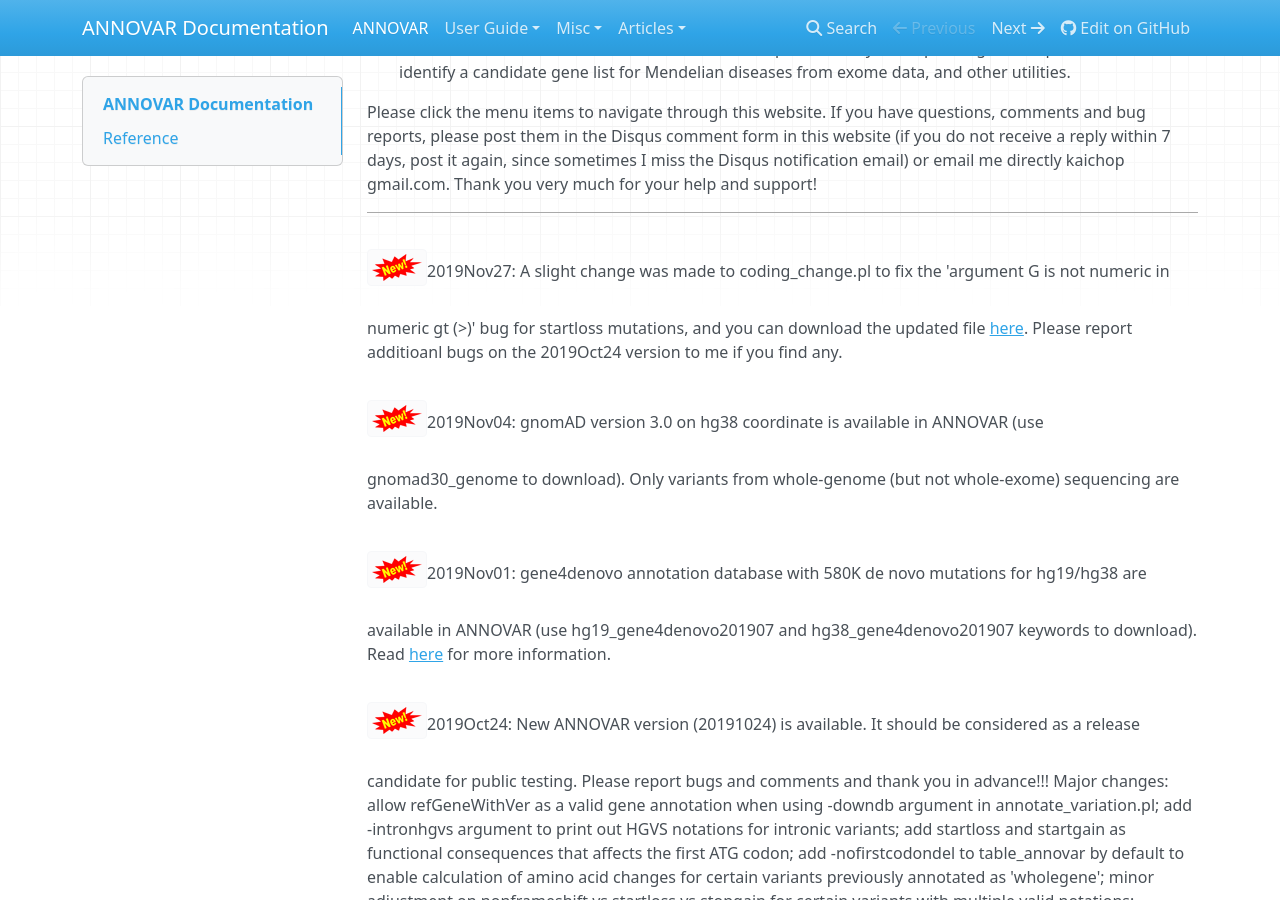
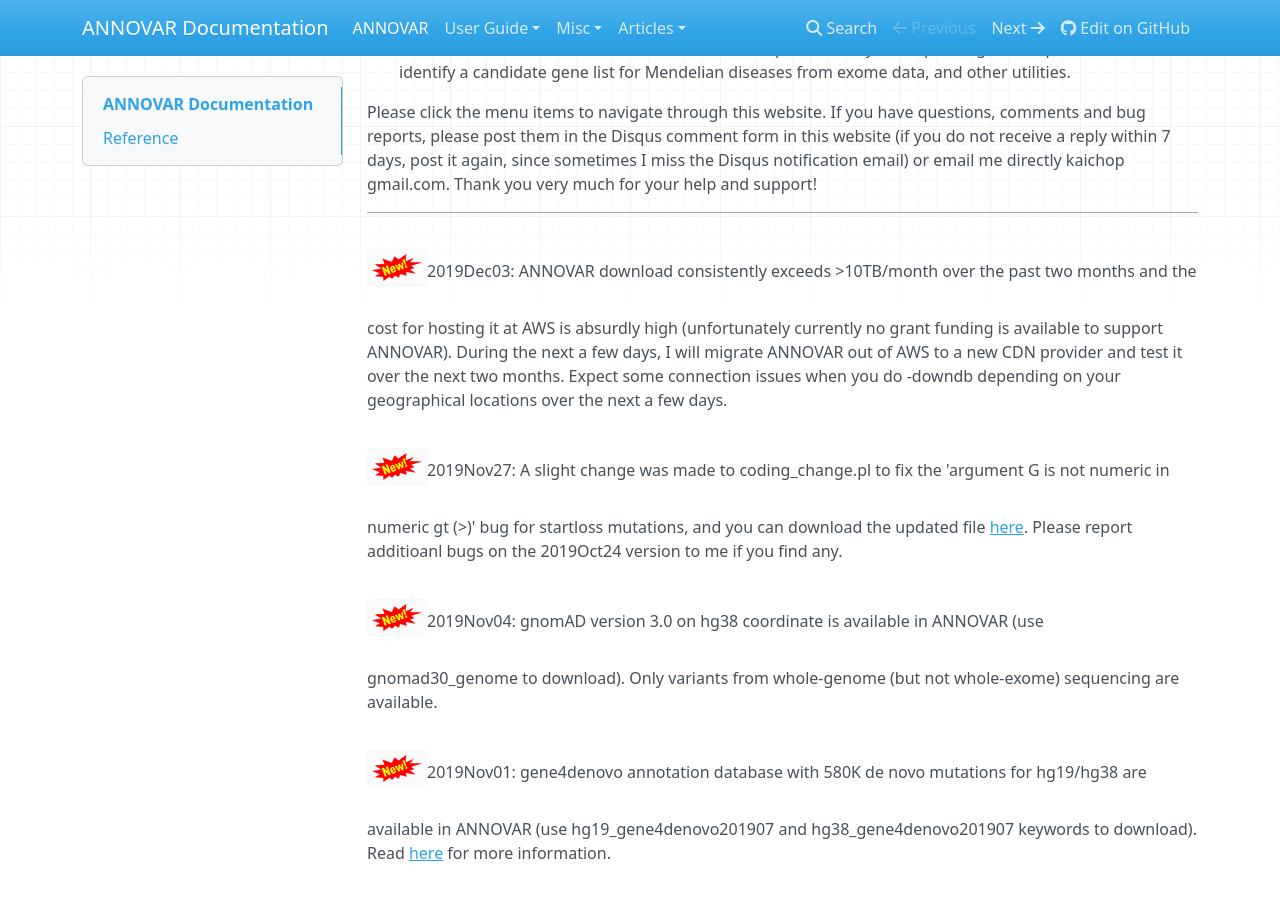
Before and after one commit to WGLab/doc-ANNOVAR, an MkDocs documentation site: the page built from docs/index.md, in a window 1280 px wide and 900 px high, scrolled down 522 px. Built offline with MkDocs 1.6.1, drawn with Linux system fonts in a browser that asks for light colours; nearby versions of some CDN libraries; old or Windows-style settings are respelled for this version of MkDocs.

Commit message:
Update index.md

```diff
--- a/docs/index.md
+++ b/docs/index.md
@@ -10,6 +10,8 @@ ANNOVAR is an efficient software tool to utilize update-to-date information to f
 Please click the menu items to navigate through this website. If you have questions, comments and bug reports, please post them in the Disqus comment form in this website (if you do not receive a reply within 7 days, post it again, since sometimes I miss the Disqus notification email) or email me directly kaichop gmail.com. Thank you very much for your help and support!
 
 ---
+
+![new](img/new.png)2019Dec03: ANNOVAR download consistently exceeds >10TB/month over the past two months and the cost for hosting it at AWS is absurdly high (unfortunately currently no grant funding is available to support ANNOVAR). During the next a few days, I will migrate ANNOVAR out of AWS to a new CDN provider and test it over the next two months. Expect some connection issues when you do -downdb depending on your geographical locations over the next a few days.
 
 ![new](img/new.png)2019Nov27: A slight change was made to coding_change.pl to fix the 'argument G is not numeric in numeric gt (>)' bug for startloss mutations, and you can download the updated file [here](http://openbioinformatics.org/annovar/download/coding_change.pl). Please report additioanl bugs on the 2019Oct24 version to me if you find any.
 
```
